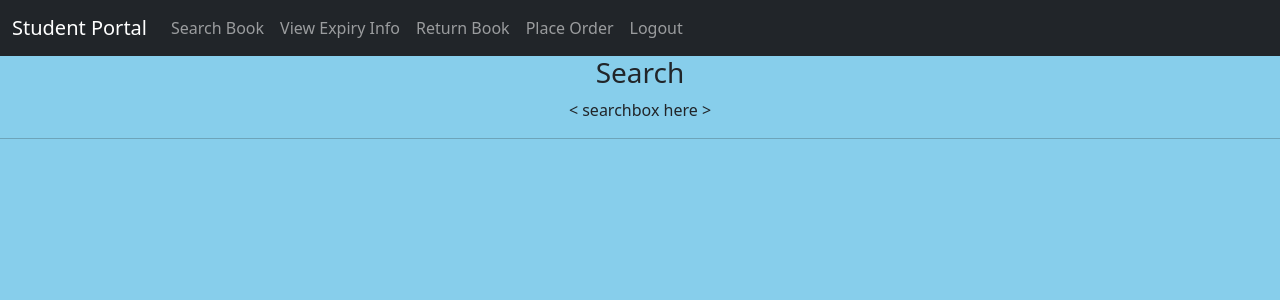
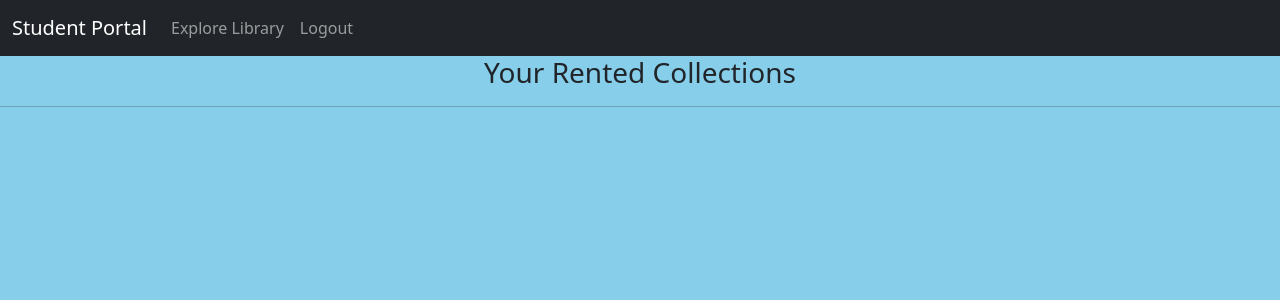
Before and after one commit to neoconstel/Library-Management-System, a Django app: page /student/ in a window 1280 px wide. Shown: the top 300 px of the page. Run offline with Django 4.2, Linux system fonts and the light colour scheme; data that the repository does not hold is empty.

Commit message:
READ/Return Book feature for student portal

```diff
--- a/library/templates/library/base.html
+++ b/library/templates/library/base.html
@@ -57,16 +57,7 @@
         <div class="collapse navbar-collapse" id="navbarsExample04">
           <ul class="navbar-nav me-auto mb-2 mb-md-0">
             <li class="nav-item">
-              <a class="nav-link" href="#">Search Book</a>
-            </li>
-            <li class="nav-item">
-              <a class="nav-link" href="#">View Expiry Info</a>
-            </li>
-            <li class="nav-item">
-              <a class="nav-link" href="#">Return Book</a>
-            </li>
-            <li class="nav-item">
-              <a class="nav-link" href="#">Place Order</a>
+              <a class="nav-link" href="#">Explore Library</a>
             </li>
             <li class="nav-item">
               <a class="nav-link" href="#">Logout</a>
--- a/library/templates/library/student_portal.html
+++ b/library/templates/library/student_portal.html
@@ -5,17 +5,18 @@
 
 {% block content %}
 
-<h3>Search</h3>
-<p>< searchbox here ></searchbox> </p>
+<h3>Your Rented Collections</h3>
+<hr>
 
-<hr>
-{% for book in books %}
-    {% if book.quantity > 0 %}
-        <div class="book">
-            <h6>{{book.title}}</h6>
-            <p>(by {{ book.author }})</p>
-        </div>
-    {% endif %}
+{% for order in orders %}
+<div class="book">
+    <h6>{{ order.book.title}}</h6>
+    <p>(by {{ order.book.author }})</p>
+    <p>Book ID: {{ order.book.id }}</p>
+    <p>Expires on: {{ order.expiry_date }}</p>
+    <a class="btn btn-primary" href="{% url 'view-books' order.book.id %}" role="button">Read</a>
+    <a class="btn btn-primary" href="{% url 'delete-order' order.id %}" role="button">Return Book</a>
+</div>
 {% endfor %}
 
 {% endblock content %}
--- a/library/urls.py
+++ b/library/urls.py
@@ -12,4 +12,5 @@ urlpatterns = [
 
 
     path('student/', views.StudentPortal.as_view(), name='student-portal'),
+    path('student/delete-order/<int:pk>/', views.OrderDelete.as_view(), name='delete-order')
 ]
--- a/library/views.py
+++ b/library/views.py
@@ -90,12 +90,18 @@ class AdminPortal(ListView):
 
 
 class StudentPortal(ListView):
-    model = Book
+    model = Order
     template_name = 'library/student_portal.html'
-    context_object_name = 'books'
+    context_object_name = 'orders'
     ordering = ['-id']
 
 
 class ViewOrders(ListView):
     model = Order
     context_object_name = 'orders'
+
+
+class OrderDelete(DeleteView):
+    model = Order
+    context_object_name = 'order'
+    success_url = reverse_lazy('student-portal')
```
Also changed, not shown: library/templates/library/order_confirm_delete.html (added, +14 -0 lines).
